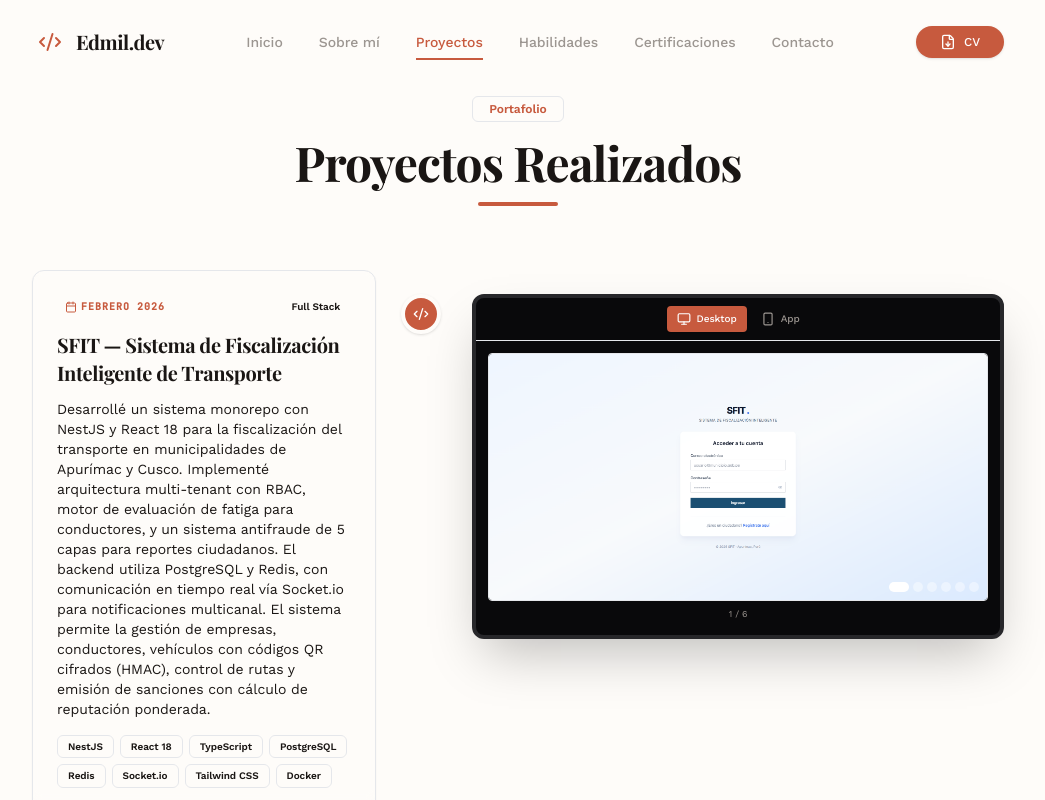
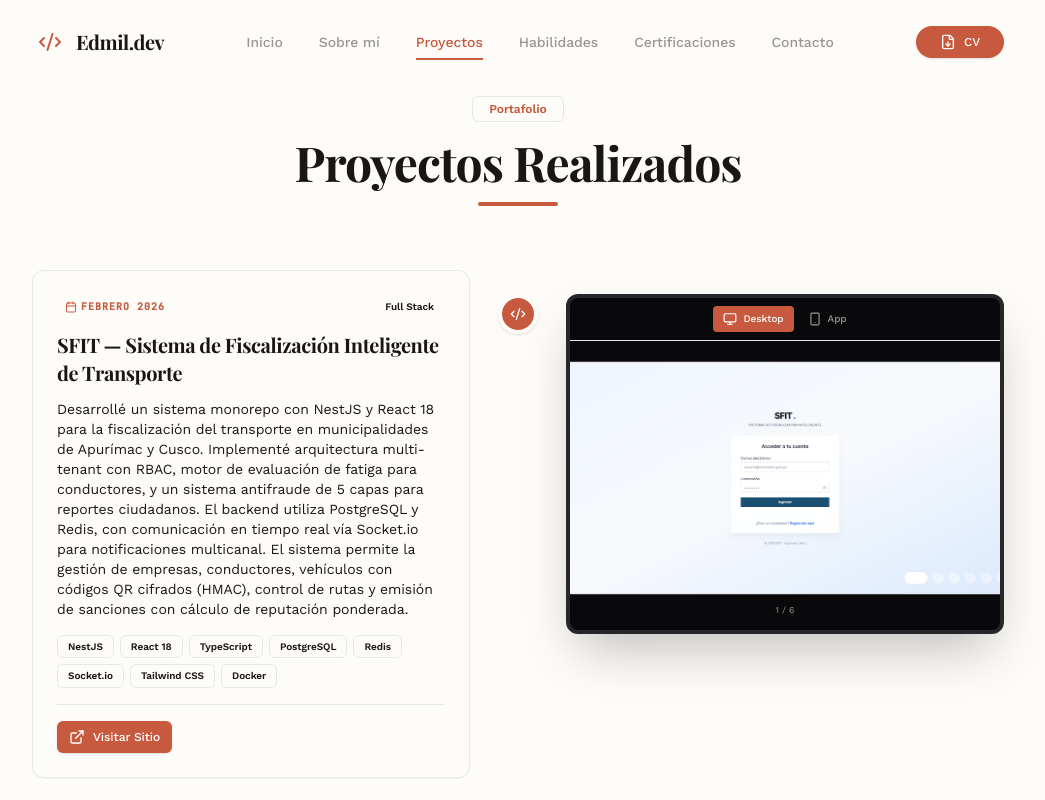
Before and after one commit to milith0kun/PortafolioWorkana, a React (Vite) app: page / in a window 1280 px wide. Both pictures are taken after a click on the button "Proyectos". Shown: the whole page, without its empty margins (122-1167 px from the left). Built offline with nearby package versions, Linux system fonts and the light colour scheme.

Commit message:
fix: revertir a 50/50, usar scale(1.15) solo para desktop disableScroll

```diff
--- a/src/components/sections/Experience.jsx
+++ b/src/components/sections/Experience.jsx
@@ -444,7 +444,11 @@ const DeviceScreenshotViewer = ({ screenshotsByDevice, onOpenLightbox }) => {
             /* Layout normal: 1 imagen con scroll condicional */
             <div className="p-3">
               <div
-                className="group relative rounded overflow-hidden bg-zinc-900/50 border border-border/20 cursor-pointer transition-all hover:border-primary/50 hover:shadow-lg hover:shadow-primary/10"
+                className={`group relative rounded overflow-hidden bg-zinc-900/50 border border-border/20 cursor-pointer transition-all hover:border-primary/50 hover:shadow-lg hover:shadow-primary/10 ${
+                  activeDevice === 'desktop' && currentImage?.disableScroll
+                    ? 'md:scale-[1.15] md:origin-center md:my-6'
+                    : ''
+                }`}
                 onClick={onOpenLightbox}
                 role="button"
                 tabIndex={0}
@@ -608,11 +612,11 @@ const Experience = ({ onNext }) => {
           </motion.div>
 
           {/* Línea vertical: Oculta en móvil, visible en md+ */}
-          <div className="relative space-y-12 md:space-y-16 before:hidden md:before:block before:absolute before:inset-0 md:before:left-[40%] md:before:-translate-x-1/2 before:h-full before:w-0.5 before:bg-gradient-to-b before:from-transparent before:via-border-medium/50 before:to-transparent">
+          <div className="relative space-y-12 md:space-y-16 before:hidden md:before:block before:absolute before:inset-0 md:before:left-1/2 md:before:-translate-x-1/2 before:h-full before:w-0.5 before:bg-gradient-to-b before:from-transparent before:via-border-medium/50 before:to-transparent">
             {sortedProjects.map((project, index) => (
               <div key={project.id} className="relative">
                 {/* Marker: Oculto en móvil */}
-                <div className="hidden md:flex absolute md:left-[40%] md:-translate-x-1/2 top-4 md:top-6 items-center justify-center w-8 h-8 md:w-10 md:h-10 rounded-full border-4 border-background bg-primary shadow z-10 transition-transform hover:scale-110">
+                <div className="hidden md:flex absolute md:left-1/2 md:-translate-x-1/2 top-4 md:top-6 items-center justify-center w-8 h-8 md:w-10 md:h-10 rounded-full border-4 border-background bg-primary shadow z-10 transition-transform hover:scale-110">
                   <Code2 size={16} className="text-white" />
                 </div>
 
@@ -620,7 +624,7 @@ const Experience = ({ onNext }) => {
                 <div className={`flex flex-col md:flex-row gap-6 md:gap-8 ${index % 2 === 1 ? 'md:flex-row-reverse' : ''}`}>
                   {/* Card del Proyecto */}
                   <motion.div
-                    className={`md:w-[40%] ${index % 2 === 0 ? 'md:pr-6 lg:pr-8' : 'md:pl-6 lg:pl-8'} ml-0`}
+                    className={`md:w-1/2 ${index % 2 === 0 ? 'md:pr-6 lg:pr-8' : 'md:pl-6 lg:pl-8'} ml-0`}
                     initial={{ opacity: 0, x: index % 2 === 0 ? -50 : 50 }}
                     whileInView={{ opacity: 1, x: 0 }}
                     viewport={{ once: true, margin: "-100px" }}
@@ -699,7 +703,7 @@ const Experience = ({ onNext }) => {
                   {/* Screenshots del Proyecto */}
                   {project.screenshotsByDevice && (
                     <motion.div
-                      className={`md:w-[60%] ${index % 2 === 0 ? 'md:pl-6 lg:pl-8' : 'md:pr-6 lg:pr-8'} ml-0`}
+                      className={`md:w-1/2 ${index % 2 === 0 ? 'md:pl-6 lg:pl-8' : 'md:pr-6 lg:pr-8'} ml-0`}
                       initial={{ opacity: 0, x: index % 2 === 0 ? 50 : -50 }}
                       whileInView={{ opacity: 1, x: 0 }}
                       viewport={{ once: true, margin: "-100px" }}
```
